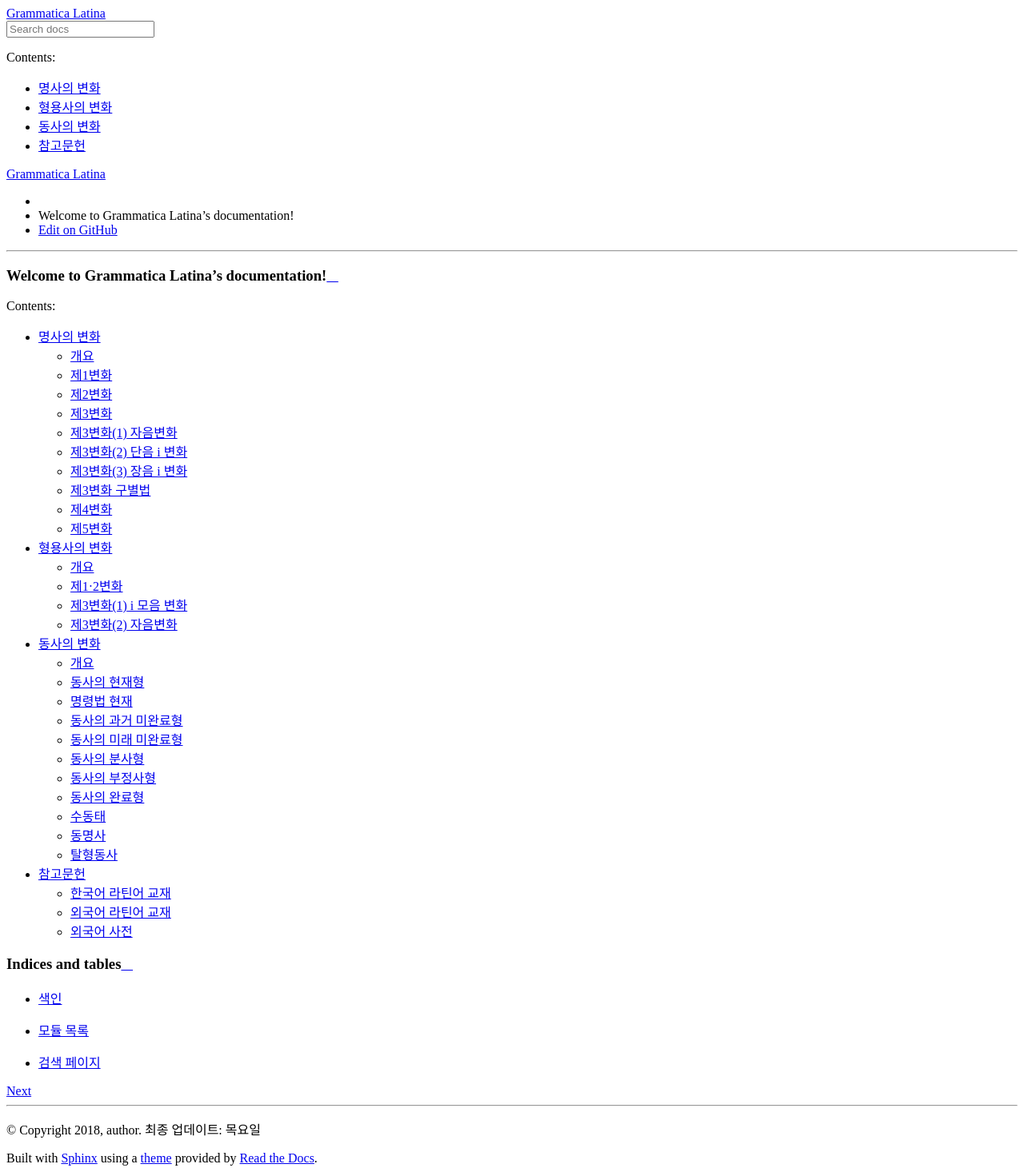
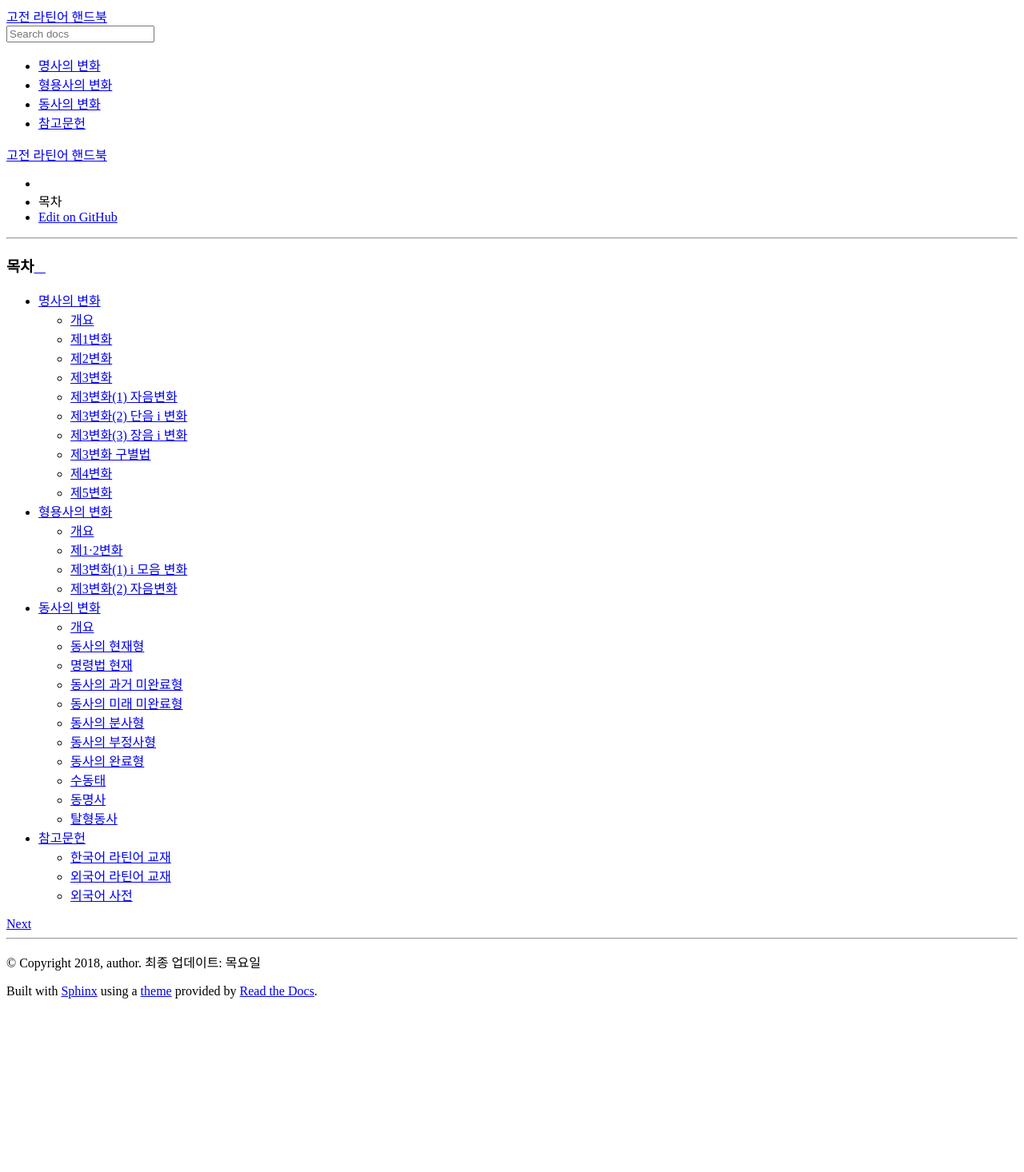
Before and after one commit to kabbala/grammatica_latina, a Sphinx documentation site: the page built from source/index.rst, in a window 1280 px wide. Shown: the whole page at 80% size. Built offline with Sphinx 7.4.7 and the Read the Docs theme 2.0.0, drawn with Linux system fonts in a browser that asks for light colours; after the commit the page ends 1257 px from its top, so only the background shows below that.

Commit message:
제목 변경

```diff
--- a/source/conf.py
+++ b/source/conf.py
@@ -19,7 +19,7 @@
 
 # -- Project information -----------------------------------------------------
 
-project = u'Grammatica Latina'
+project = u'고전 라틴어 핸드북'
 copyright = u'2018, author'
 author = u'author'
 
--- a/source/index.rst
+++ b/source/index.rst
@@ -3,21 +3,23 @@
    You can adapt this file completely to your liking, but it should at least
    contain the root `toctree` directive.
 
-Welcome to Grammatica Latina's documentation!
-=============================================
+.. Welcome to Grammatica Latina's documentation!
+.. =============================================
+
+목차
+====
 
 .. toctree::
    :maxdepth: 2
-   :caption: Contents:
 
    declinatio_nominis
    declinatio_adiectivi
    coniugatio_verbi
    reference
 
-Indices and tables
-==================
-
-* :ref:`genindex`
-* :ref:`modindex`
-* :ref:`search`
+.. Indices and tables
+.. ==================
+..
+.. * :ref:`genindex`
+.. * :ref:`modindex`
+.. * :ref:`search`
```
